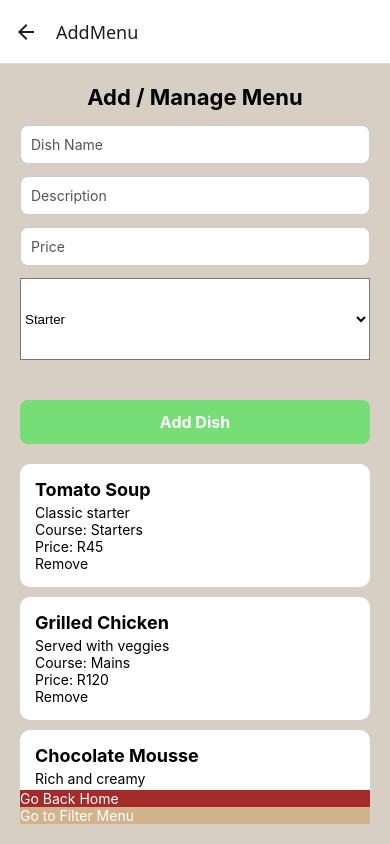
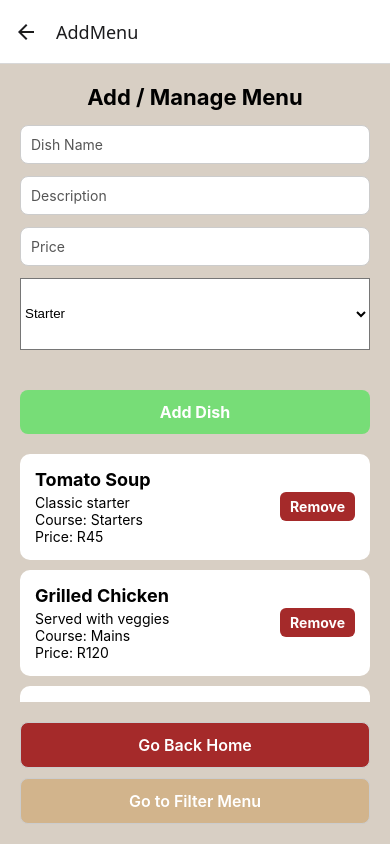
Before and after one commit to Natz-reddy/part-2, a React Native app: screen /AddMenu in a window 390 px wide. Built offline with nearby package versions, Linux system fonts and the light colour scheme.

Commit message:
adding style
addign style for the remove button,text,other buttosn and the names

```diff
--- a/AddMenuScreen.js
+++ b/AddMenuScreen.js
@@ -129,6 +129,31 @@
   picker: { marginBottom: 40, backgroundColor: '#fff', height: 100 },
   button: { backgroundColor: '#77dd77', padding: 12, borderRadius: 8, alignItems: 'center', marginBottom: 20 },
   buttonText: { color: '#fff', fontSize: 16, fontWeight: 'bold' },
-  card: { backgroundColor: '#fff', borderRadius: 10, padding: 15, marginBottom: 10 },
-  name: { fontSize: 18, fontWeight: 'bold', marginBottom: 4 },
+  card: {
+    flexDirection: 'row',
+    alignItems: 'center',
+    justifyContent: 'space-between',
+    backgroundColor: '#fff',
+    borderRadius: 10,
+    padding: 15,
+    marginBottom: 10,
+  },
+  name: { fontSize: 18, fontWeight: 'bold', marginBottom: 4, color: '#000' },
+  removeButton: {
+    backgroundColor: 'brown',
+    paddingVertical: 6,
+    paddingHorizontal: 10,
+    borderRadius: 6,
+  },
+  removeText: { color: '#fff', fontWeight: 'bold', fontSize: 14 },
+  navContainer: { marginTop: 20, gap: 10 },
+  navButton: {
+    backgroundColor: '#fff',
+    borderWidth: 1,
+    borderColor: '#ccc',
+    padding: 12,
+    borderRadius: 8,
+    alignItems: 'center',
+  },
+  navButtonText: { fontSize: 16, color: '#000', fontWeight: '600' },
 });
```
